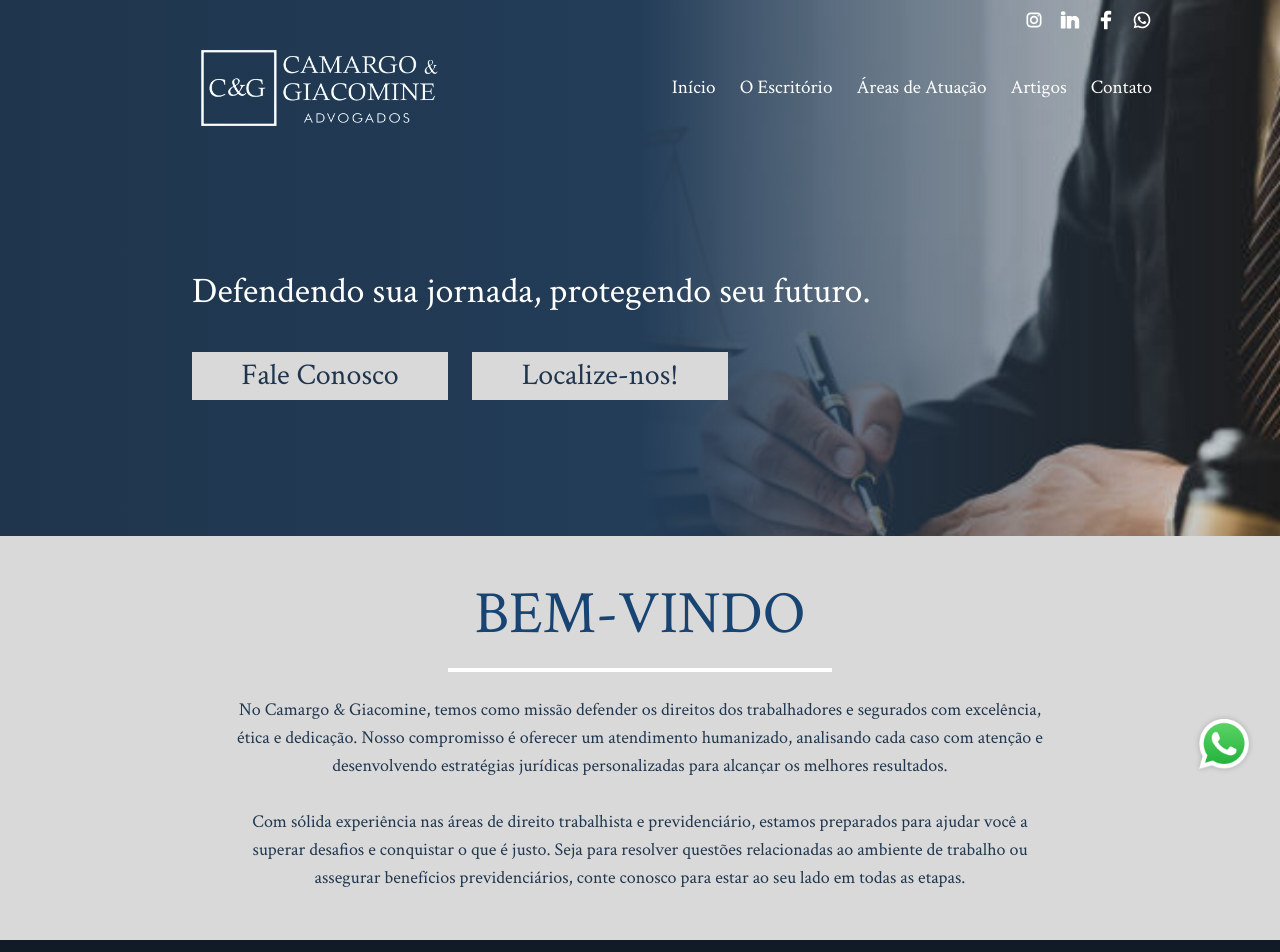
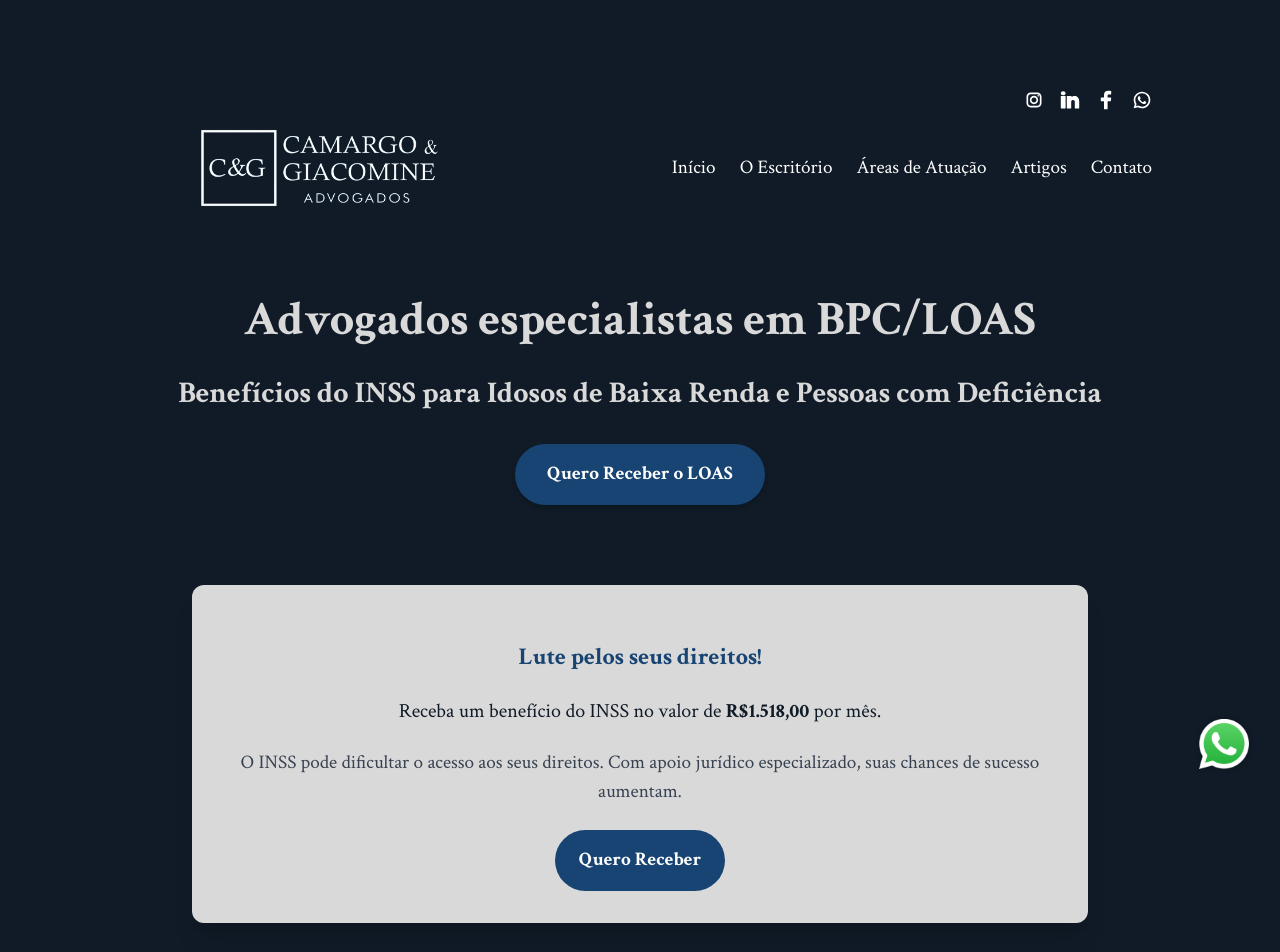
Before and after one commit to LeonardoGabrielSanches/camargogiacomine.adv, a React (Vite) app: page /bcploas in a window 1280 px wide. Shown: the top 952 px of the page. Built offline with nearby package versions, Linux system fonts and the light colour scheme; no server answers.

Commit message:
Page loas

```diff
--- a/package.json
+++ b/package.json
@@ -17,6 +17,7 @@
     "lucide-react": "^0.436.0",
     "react": "^18.3.1",
     "react-dom": "^18.3.1",
+    "react-icons": "^5.4.0",
     "react-loading-skeleton": "^3.5.0",
     "react-query": "^3.39.3",
     "react-router": "^7.0.2",
--- /dev/null
+++ b/src/components/ui/BcpLoas/index.tsx
@@ -0,0 +1,154 @@
+import Header from "@/components/core/Header";
+import { FaUser, FaHome, FaFlag, FaBan, FaChild, FaWheelchair } from 'react-icons/fa';
+import gataoImg from '@/assets/gatao.png';
+import arisImg from '@/assets/aris.jpeg';
+
+export default function BPCSection() {
+    return (
+        <section className="min-h-screen bg-[#101b27] text-[#E8E8E8] px-6 py-12 lg:px-32 lg:py-20 space-y-20">
+            <Header mainPage={false} />
+
+            <div className="max-w-5xl mx-auto text-center space-y-8">
+                <h1 className="text-3xl lg:text-5xl font-bold text-[#D9D9D9]">Advogados especialistas em BPC/LOAS</h1>
+                <h3 className="text-xl lg:text-3xl font-bold text-[#D9D9D9]">Benefícios do INSS para Idosos de Baixa Renda e Pessoas com Deficiência</h3>
+                <div className="flex justify-center">
+                    <a
+                        href="https://api.whatsapp.com/send/?phone=5515997681165&text=Ol%C3%A1%21+Tenho+algumas+d%C3%BAvidas+sobre+meus+direitos.+Voc%C3%AAs+poderiam+me+ajudar%3F&type=phone_number&app_absent=0"
+                        target="_blank"
+                        className="px-8 py-4 bg-[#174472] text-white font-semibold rounded-full hover:bg-[#12385d] transition duration-300 shadow-md"
+                    >
+                        Quero Receber o LOAS
+                    </a>
+                </div>
+            </div>
+
+            <div className="max-w-4xl mx-auto bg-[#D9D9D9] text-[#101b27] rounded-xl shadow-xl p-8 space-y-6 mt-10">
+                <h2 className="text-2xl font-bold text-center text-[#174472]">Lute pelos seus direitos!</h2>
+                <p className="text-center text-xl">Receba um benefício do INSS no valor de <b>R$1.518,00</b> por mês.</p>
+                <p className="text-gray-700 text-center">O INSS pode dificultar o acesso aos seus direitos. Com apoio jurídico especializado, suas chances de sucesso aumentam.</p>
+                <div className="flex justify-center">
+                    <a
+                        href="https://api.whatsapp.com/send/?phone=5515997681165&text=Ol%C3%A1%21+Tenho+algumas+d%C3%BAvidas+sobre+meus+direitos.+Voc%C3%AAs+poderiam+me+ajudar%3F&type=phone_number&app_absent=0"
+                        target="_blank"
+                        className="px-6 py-4 bg-[#174472] text-white font-semibold rounded-full hover:bg-[#12385d] transition duration-300"
+                    >
+                        Quero Receber
+                    </a>
+                </div>
+            </div>
+
+
+            <div className="max-w-4xl mx-auto bg-[#D9D9D9] text-[#101B27] rounded-xl p-8 shadow-lg space-y-8 mt-10">
+                <h3 className="text-2xl font-bold text-center text-[#174472]">Atenção!</h3>
+                <p className="text-center">O auxílio é destinado a:</p>
+
+                <div className="grid md:grid-cols-2 gap-8">
+                    <div className="space-y-4">
+                        <h4 className="text-xl font-semibold text-center text-[#174472]">Idosos</h4>
+                        <ul className="space-y-3 text-sm">
+                            <li className="flex items-center gap-3">
+                                <FaUser className="text-[#174472] w-5 h-5" />
+                                Idade igual ou superior a 65 anos
+                            </li>
+                            <li className="flex items-center gap-3">
+                                <FaHome className="text-[#174472] w-5 h-5" />
+                                Famílias de baixa renda
+                            </li>
+                            <li className="flex items-center gap-3">
+                                <FaFlag className="text-[#174472] w-5 h-5" />
+                                Nacionalidade brasileira e residente no Brasil
+                            </li>
+                            <li className="flex items-center gap-3">
+                                <FaBan className="text-[#174472] w-5 h-5" />
+                                Sem outro benefício do INSS
+                            </li>
+                        </ul>
+                    </div>
+
+                    <div className="space-y-4">
+                        <h4 className="text-xl font-semibold text-center text-[#174472]">Pessoas com Deficiência</h4>
+                        <ul className="space-y-3 text-sm">
+                            <li className="flex items-center gap-3">
+                                <FaChild className="text-[#174472] w-5 h-5" />
+                                Qualquer idade
+                            </li>
+                            <li className="flex items-center gap-3">
+                                <FaWheelchair className="text-[#174472] w-5 h-5" />
+                                Deficiência física, mental, intelectual ou sensorial
+                            </li>
+                            <li className="flex items-center gap-3">
+                                <FaFlag className="text-[#174472] w-5 h-5" />
+                                Nacionalidade brasileira e residente no Brasil
+                            </li>
+                            <li className="flex items-center gap-3">
+                                <FaHome className="text-[#174472] w-5 h-5" />
+                                Famílias de baixa renda
+                            </li>
+                        </ul>
+                    </div>
+                </div>
+
+                <div className="flex justify-center mt-6">
+                    <a
+                        href="https://api.whatsapp.com/send/?phone=5515997681165&text=Ol%C3%A1%21+Tenho+algumas+d%C3%BAvidas+sobre+meus+direitos.+Voc%C3%AAs+poderiam+me+ajudar%3F&type=phone_number&app_absent=0"
+                        target="_blank"
+                        className="px-8 py-4 bg-[#174472] text-white font-semibold rounded-full hover:bg-[#12385d] transition duration-300"
+                    >
+                        Quero Receber o Benefício
+                    </a>
+                </div>
+            </div>
+
+            <div className="max-w-4xl mx-auto text-center space-y-4 mt-10">
+                <h2 className="text-2xl lg:text-3xl font-bold text-[#D9D9D9]">Nós podemos te ajudar!</h2>
+                <p className="text-[#BFBFBF]">Já imaginou como um salário mínimo a mais pode mudar sua vida?</p>
+                <p className="text-[#BFBFBF]">Advogados experientes prontos para garantir seus direitos.</p>
+                <div className="flex justify-center">
+                    <a
+                        href="https://api.whatsapp.com/send/?phone=5515997681165&text=Ol%C3%A1%21+Tenho+algumas+d%C3%BAvidas+sobre+meus+direitos.+Voc%C3%AAs+poderiam+me+ajudar%3F&type=phone_number&app_absent=0"
+                        target="_blank"
+                        className="px-8 py-4 bg-[#174472] text-white font-semibold rounded-full hover:bg-[#12385d] transition duration-300"
+                    >
+                        Falar com um Especialista
+                    </a>
+                </div>
+            </div>
+
+            <div className="text-center space-y-6 mt-10">
+                <h2 className="text-2xl lg:text-3xl font-bold text-[#D9D9D9]">Quem irá te representar:</h2>
+
+                <div className="flex flex-col md:flex-row justify-center items-center gap-8">
+                    <div className="flex flex-col items-center">
+                        <img
+                            src={arisImg}
+                            alt="Dr. Aristides Jesus Camargo Filho"
+                            className="w-40 h-40 rounded-full object-cover shadow-md"
+                        />
+                        <p className="text-[#BFBFBF] mt-2">Dr. Aristides Jesus Camargo Filho</p>
+                        <span className="text-sm text-[#d9d9d9]">Direito Trabalhista e Previdenciário</span>
+                    </div>
+
+                    <div className="flex flex-col items-center">
+                        <img
+                            src={gataoImg}
+                            alt="Dr. Gabriel Giacomine"
+                            className="w-40 h-40 rounded-full object-cover shadow-md"
+                        />
+                        <p className="text-[#BFBFBF] mt-2">Dr. Gabriel Giacomine</p>
+                        <span className="text-sm text-[#d9d9d9]">Direito Previdenciário</span>
+                    </div>
+                </div>
+
+                <div className="flex justify-center mt-6">
+                    <a
+                        href="https://api.whatsapp.com/send/?phone=5515997681165&text=Ol%C3%A1%21+Tenho+algumas+d%C3%BAvidas+sobre+meus+direitos.+Voc%C3%AAs+poderiam+me+ajudar%3F&type=phone_number&app_absent=0"
+                        target="_blank"
+                        className="px-8 py-4 bg-[#174472] text-white font-semibold rounded-full hover:bg-[#12385d] transition duration-300"
+                    >
+                        Consulte um Advogado
+                    </a>
+                </div>
+            </div>
+        </section>
+    );
+}
--- a/src/routes/routes.tsx
+++ b/src/routes/routes.tsx
@@ -1,5 +1,6 @@
 import { Article } from "@/components/ui/Article"
 import { Articles } from "@/components/ui/Articles"
+import BPCSection from "@/components/ui/BcpLoas"
 import { Home } from "@/components/ui/Home"
 import { WorkingAreasPage } from "@/components/ui/WorkingAreas"
 import { BrowserRouter, Route, Routes } from "react-router"
@@ -13,6 +14,7 @@ export function AppRoutes() {
                 <Route path="areas-atuacao/:slug" element={<WorkingAreasPage />} />
                 <Route path="artigos" element={<Articles />} />
                 <Route path="artigo/:slug" element={<Article />} />
+                <Route path="bcploas" element={<BPCSection />} />
             </Routes>
         </BrowserRouter>
     )
```
Also changed, not shown: 1 other file (tests, documents, lock files or other folders).
